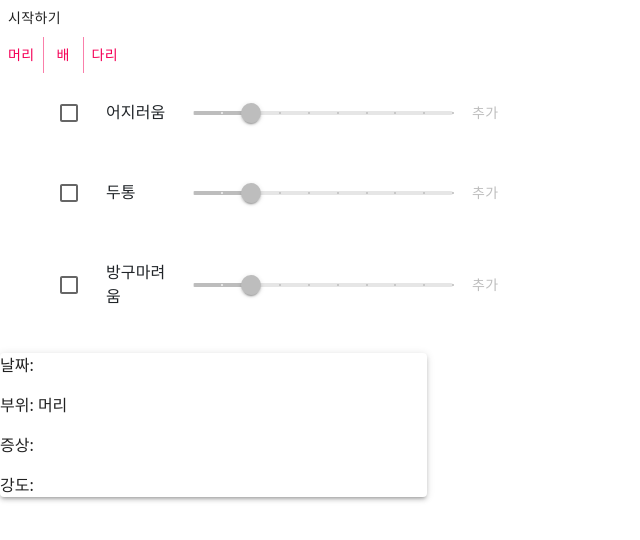
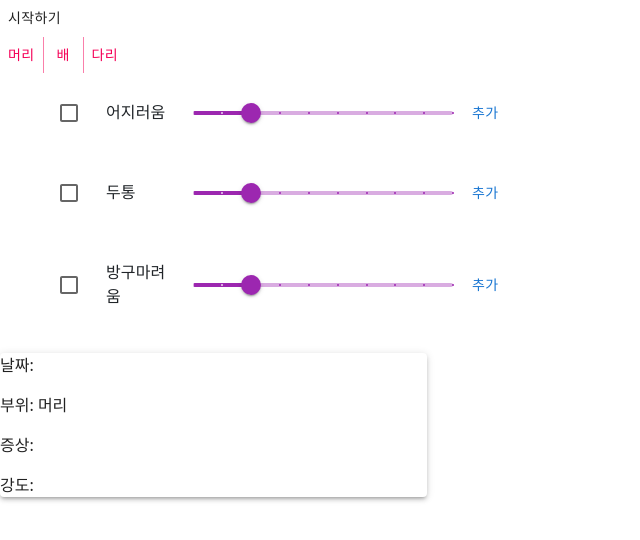
Before and after one commit to BackFoxx/MedicalProject, a React (Create React App) app in the folder MedicalProject-Front/medical-project-front/: page / in a window 1280 px wide. Both pictures are taken after a click on the button "머리". Shown: the top 540 px of the page, without its empty margins (0-640 px from the left). Built offline with nearby package versions, Linux system fonts and the light colour scheme.

Commit message:
리스트 보완

```diff
--- a/MedicalProject-Front/medical-project-front/src/App.js
+++ b/MedicalProject-Front/medical-project-front/src/App.js
@@ -26,13 +26,20 @@ class App extends React.Component {
     this.setState({ Result: state });
   }.bind(this)
 
+  ST_IN_Select = function(ST, IN) {
+    const state = this.state.Result;
+    state.symptom = ST;
+    state.intensity = IN;
+    this.setState({ Result: state });
+  }.bind(this)
+
   render() {
     return (
       <div className='return'>
 
         <DaySelect onaddDate={function(arg) { this.DaySelect(arg) }.bind(this)} />
         <PartSelect onaddPart={function(arg) { this.PartSelect(arg) }.bind(this)} />
-        <SymptomAndIntensity_Select part={this.state.Result.part} />
+        <SymptomAndIntensity_Select onaddSTIN={function(ST, IN) { this.ST_IN_Select(ST, IN) }.bind(this)} part={this.state.Result.part} />
 
         <Grid item xs={4}>
           <Paper elevation={3}>
--- a/MedicalProject-Front/medical-project-front/src/SELECT/SymptomSelect.js
+++ b/MedicalProject-Front/medical-project-front/src/SELECT/SymptomSelect.js
@@ -13,22 +13,35 @@ class SymptomAndIntensity_Select extends React.Component {
 
     //증상 리스트
     ST_List = function() {
+        var is_disabled = false;
+        var sliderValue, num = 3;
         const lists = this.lists;
-        const STList = lists.map((list, index) =>
-                <List key={index}>
+        var STList = [];
+        var i = 0;
+        while(i < lists.length) {
+            STList.push(
+            <List key={i}>
                 <ListItem>
                     <Checkbox />
                     <ListItemButton sx={{ width: 160 }}>
-                            <ListItemText>{list}</ListItemText>
+                        <ListItemText>{lists[i]}</ListItemText>
                     </ListItemButton>
 
-                        <Slider aria-label="Temperature" defaultValue={3} valueLabelDisplay="auto" step={1} marks min={1} max={10} disabled={true} />
+                    <Slider onChange={ (e, val) => sliderValue = val } color="secondary" defaultValue={3} valueLabelDisplay="auto" step={1} marks min={1} max={10} disabled={is_disabled} />
 
-                        <Button disabled={true}>추가</Button>
+                    <Button value={i} onClick={function(e) { this.Add(e.target.value, sliderValue) }.bind(this) }>추가</Button>
                 </ListItem>
             </List>
-        )
+            );
+            ++i;
+        }
+
         return( <ul>{STList}</ul> );
+    }.bind(this)
+
+    //추가 버튼
+    Add = function(num, value) {
+        this.props.onaddSTIN(this.lists[num], value);
     }.bind(this)
 
     render() {
```
Lines whose indentation alone changed are shown as unchanged.
